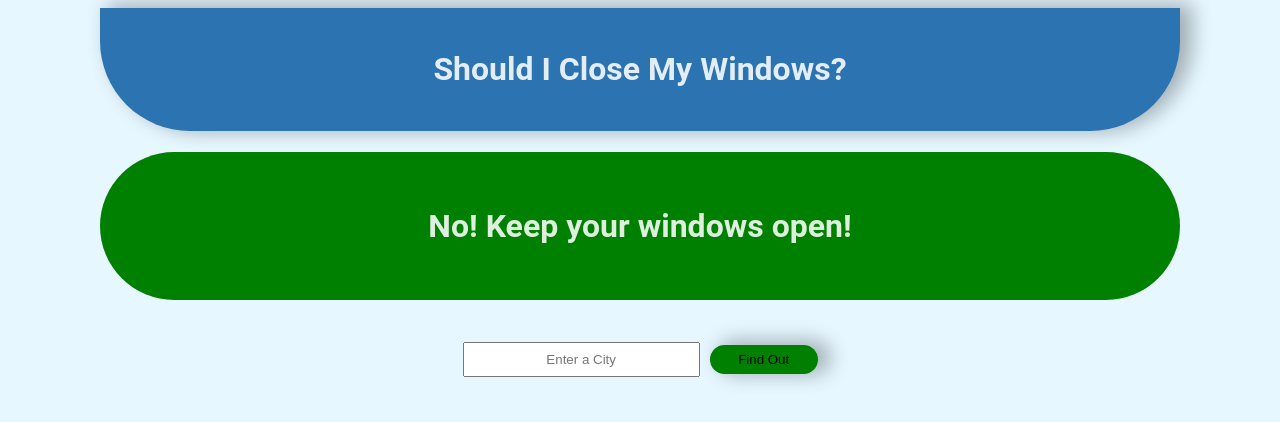
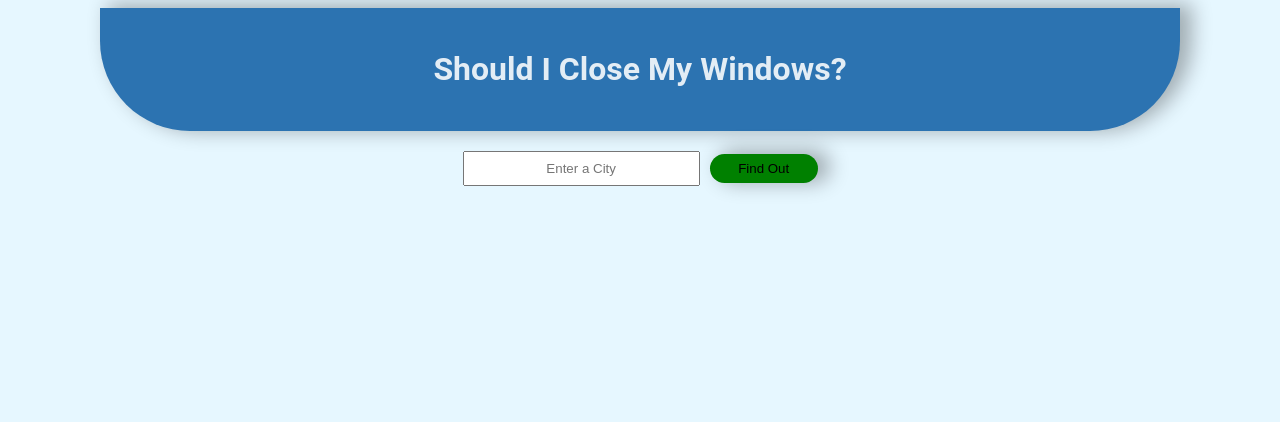
Before and after one commit to zfranczak/shouldICloseMyWindows, a React (Vite) app: page / in a window 1280 px wide. Shown: the top 422 px of the page. Built offline with nearby package versions, Linux system fonts and the light colour scheme.

Commit message:
made WindowQuestion wait to render until cityClick

```diff
--- a/src/App.jsx
+++ b/src/App.jsx
@@ -2,20 +2,23 @@ import { useState } from 'react';
 import Header from './components/Header';
 import Weather from './components/Weather';
 import CurrentWeather from './components/CurrentWeather';
+import WindowQuestion from './components/WindowQuestion';
 import './App.css';
-import WindowQuestion from './components/WindowQuestion';
 
 function App() {
   const [weatherData, setWeatherData] = useState(null);
+  const [cityClicked, setCityClicked] = useState(false);
+
   const handleWeatherData = (data) => {
     setWeatherData(data);
+    setCityClicked(true);
   };
 
   return (
     <div className='background'>
       <div className='container'>
         <Header />
-        <WindowQuestion weatherData={weatherData} />
+        {cityClicked && <WindowQuestion weatherData={weatherData} />}{' '}
         <div className='weather-container'>
           <CurrentWeather weatherData={weatherData} />
           <Weather setWeatherData={handleWeatherData} />
--- a/src/styles/weather.scss
+++ b/src/styles/weather.scss
@@ -62,6 +62,12 @@
   font-size: 0.8rem;
 }
 
+.city-details p,
+h3 {
+  margin: 1px;
+  letter-spacing: 2px;
+}
+
 .city-results:hover {
   background-color: rgba(32, 183, 125, 0.661);
   cursor: pointer;
```
